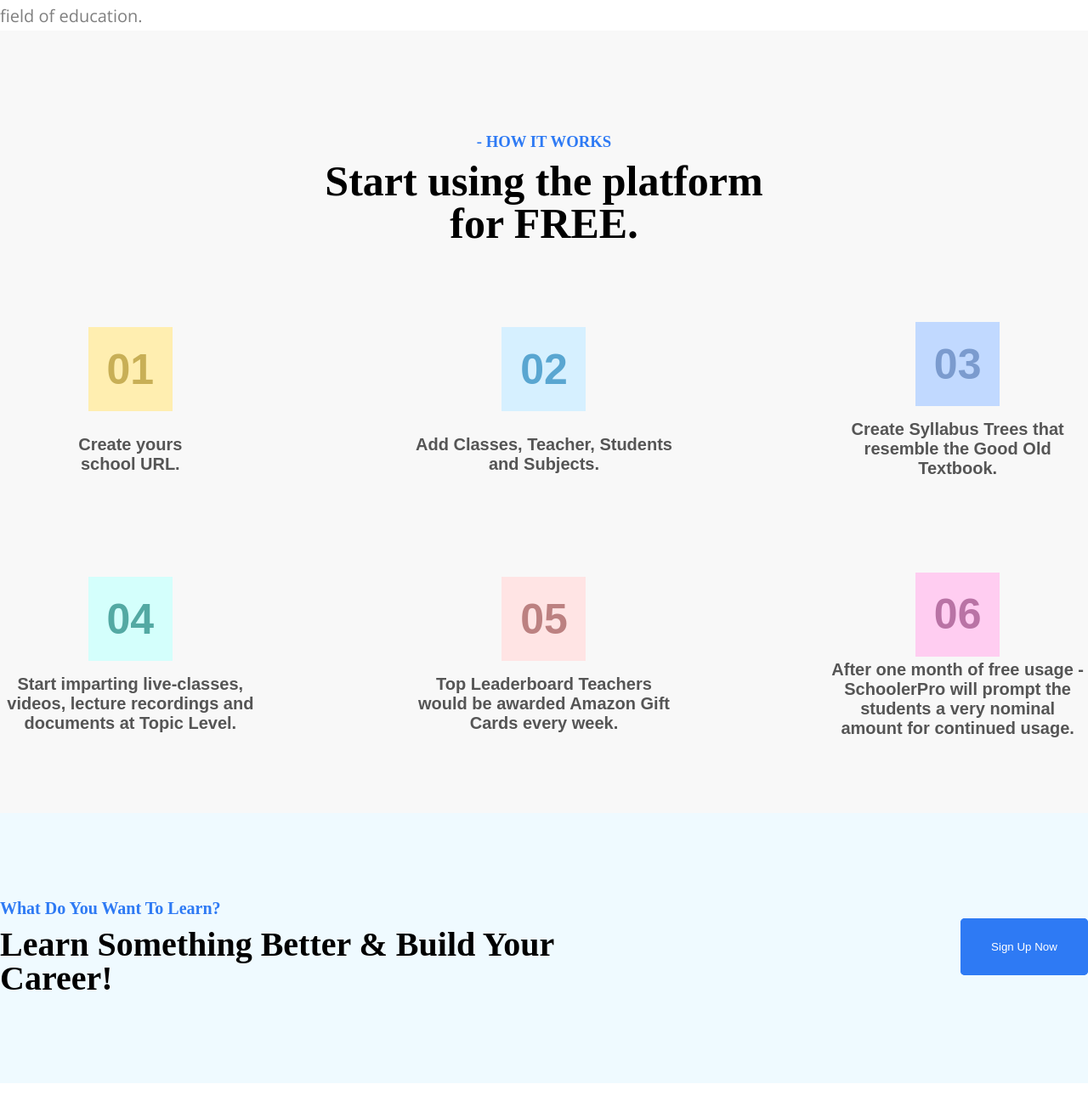
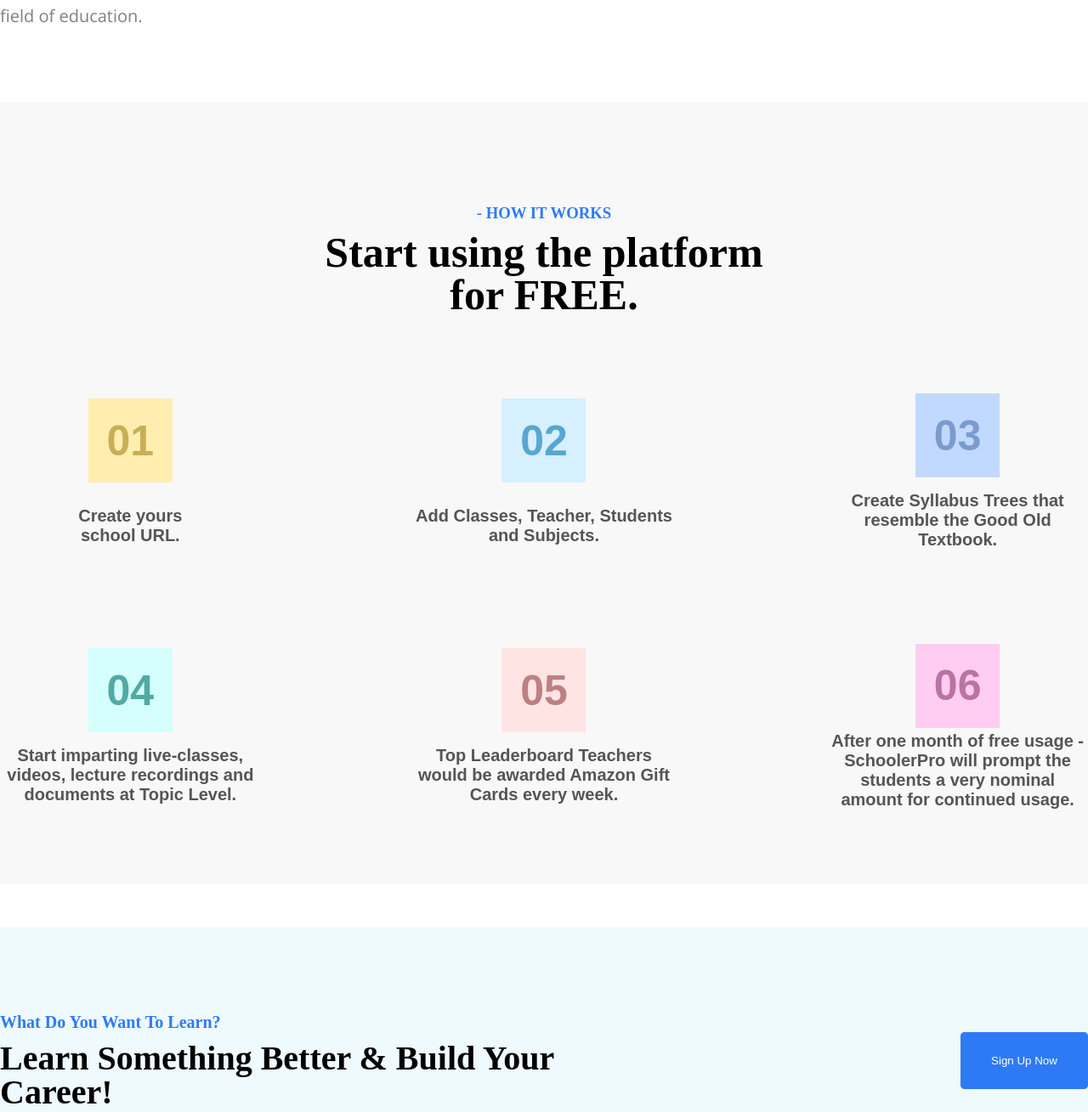
Before and after one commit to Lukagbn/schooler-pro, a plain HTML site: page index.html in a window 1280 px wide. Shown: the part 5420-6729 px from the top of the page at 85% size. Drawn offline with Linux system fonts and the light colour scheme.

Commit message:
add margin-tops

```diff
--- a/css/style.css
+++ b/css/style.css
@@ -407,6 +407,7 @@ header button {
   flex-direction: column;
   align-items: center;
   background-color: #f8f8f8;
+  margin-top: 84px;
 }
 
 h3 {
@@ -545,6 +546,7 @@ h3 {
   background-color: #effaff;
   margin: auto;
   height: 318px;
+  margin-top: 50px;
 }
 /* blogs */
 /* contact us */
```
